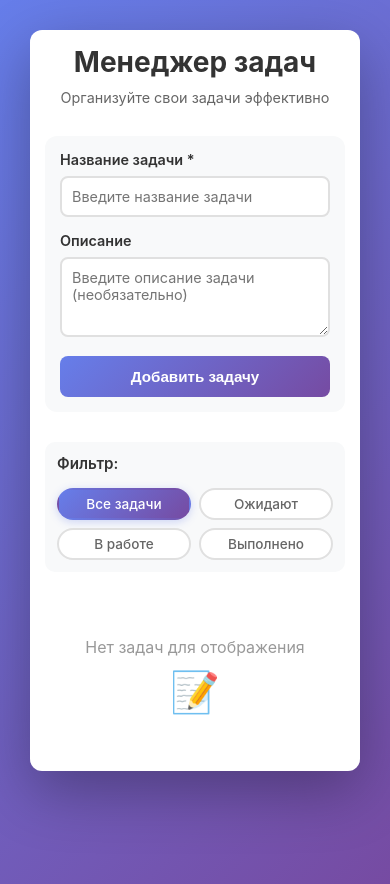
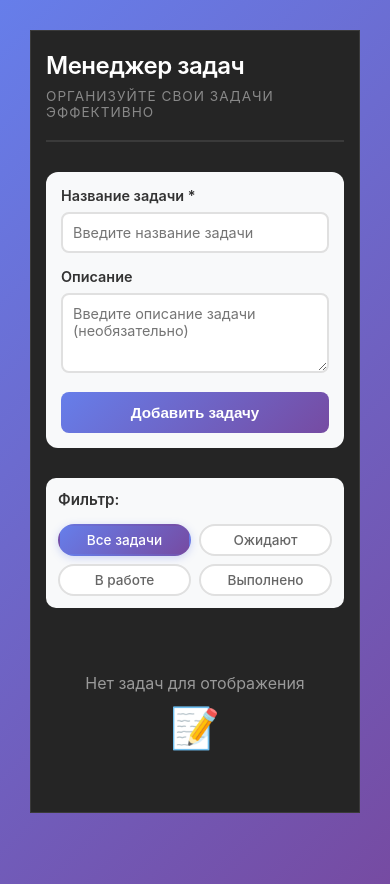
Before and after one commit to MK4PGStart/task-manager, a React (Create React App) app: page / in a window 390 px wide. Built offline with nearby package versions, Linux system fonts and the light colour scheme.

Commit message:
Update App.css

```diff
--- a/src/App.css
+++ b/src/App.css
@@ -8,40 +8,43 @@
 
 .container {
   width: 100%;
-  max-width: 800px;
-  background: white;
-  border-radius: 16px;
-  box-shadow: 0 20px 60px rgba(0, 0, 0, 0.3);
-  padding: 30px;
-  animation: fadeIn 0.5s ease-in;
+  max-width: 900px;
+  background: #252525;
+  border: 1px solid #3a3a3a;
+  padding: 40px;
+  animation: fadeIn 0.3s ease-in;
 }
 
 @keyframes fadeIn {
   from {
     opacity: 0;
-    transform: translateY(-20px);
   }
   to {
     opacity: 1;
-    transform: translateY(0);
   }
 }
 
 .app-header {
-  text-align: center;
-  margin-bottom: 30px;
+  text-align: left;
+  margin-bottom: 40px;
+  padding-bottom: 30px;
+  border-bottom: 2px solid #3a3a3a;
 }
 
 .app-header h1 {
-  color: #333;
-  font-size: 2.5rem;
-  margin-bottom: 10px;
-  font-weight: 700;
+  color: #ffffff;
+  font-size: 2.2rem;
+  margin-bottom: 8px;
+  font-weight: 600;
+  letter-spacing: -0.5px;
 }
 
 .subtitle {
-  color: #666;
-  font-size: 1rem;
+  color: #888;
+  font-size: 0.95rem;
+  font-weight: 400;
+  text-transform: uppercase;
+  letter-spacing: 1px;
 }
 
 /* Адаптивность */
@@ -51,25 +54,29 @@
   }
 
   .container {
-    padding: 20px;
-    border-radius: 12px;
+    padding: 30px 20px;
+  }
+
+  .app-header {
+    margin-bottom: 30px;
+    padding-bottom: 20px;
   }
 
   .app-header h1 {
-    font-size: 2rem;
+    font-size: 1.8rem;
   }
 }
 
 @media (max-width: 480px) {
   .container {
-    padding: 15px;
+    padding: 20px 15px;
   }
 
   .app-header h1 {
-    font-size: 1.75rem;
+    font-size: 1.5rem;
   }
 
   .subtitle {
-    font-size: 0.9rem;
+    font-size: 0.85rem;
   }
 }
```
